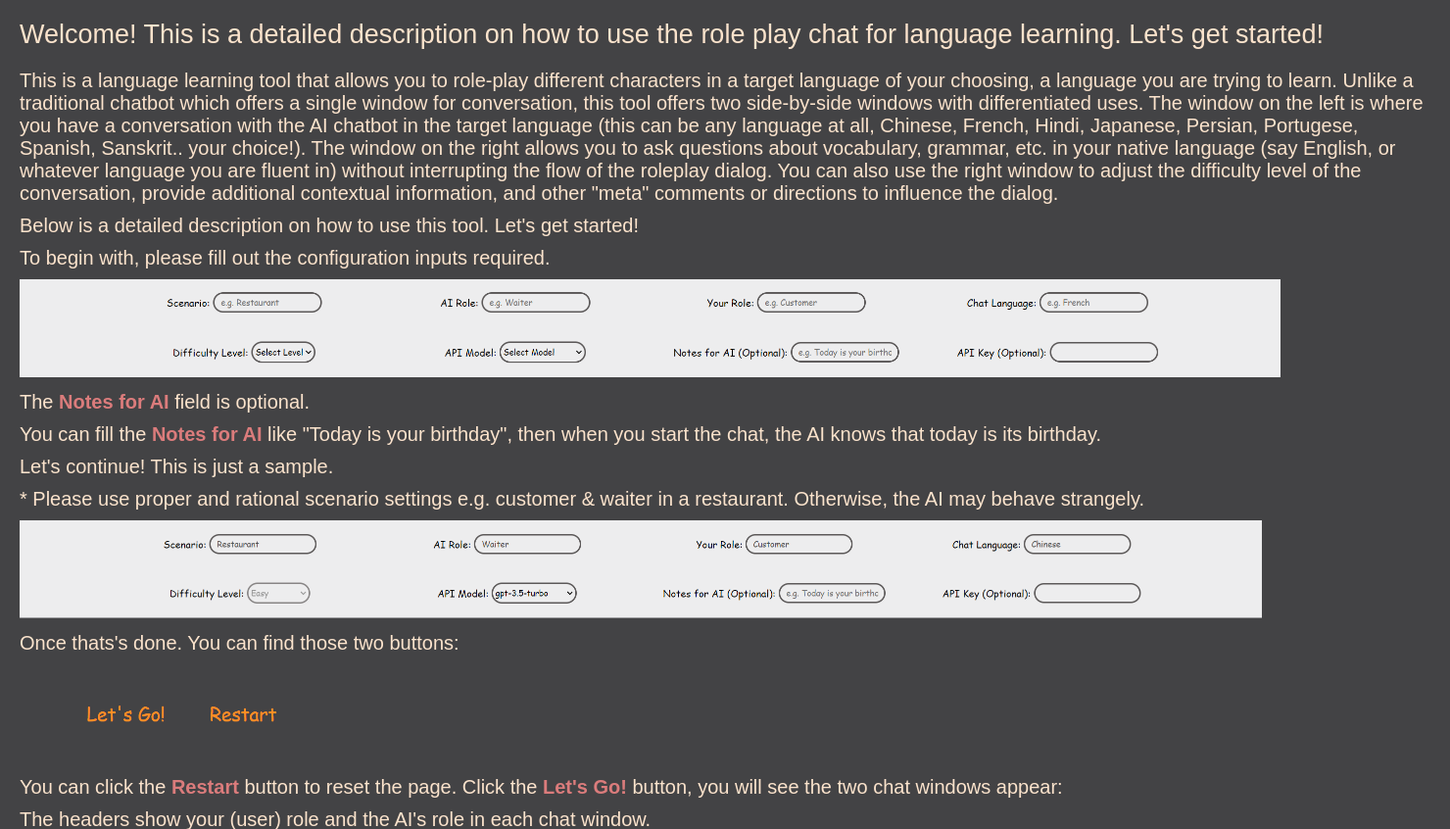
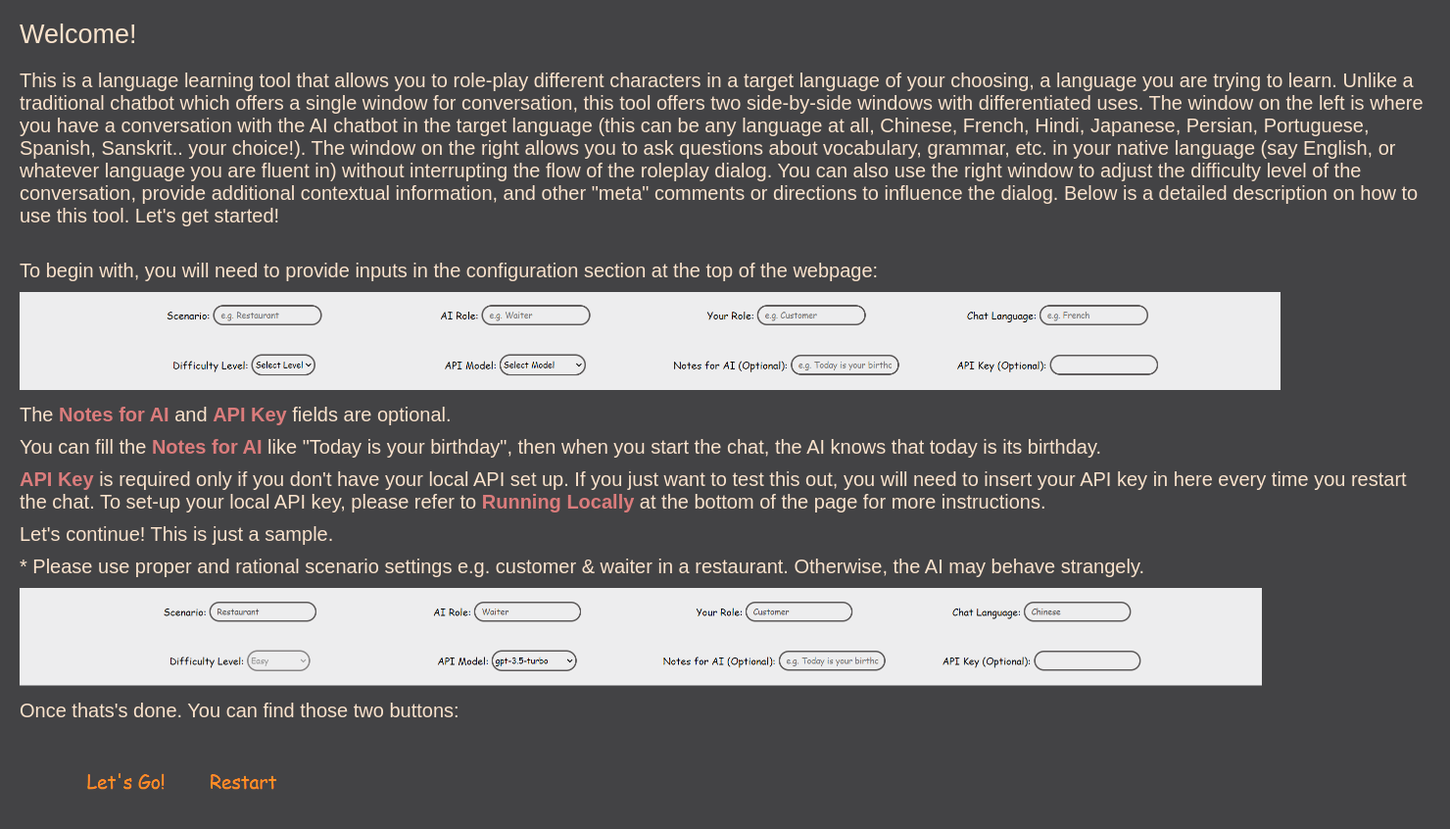
Before and after one commit to ANRGUSC/chatlang, a Flask app: page /readme in a window 1480 px wide. Shown: the top 846 px of the page at 98% size. Run offline with Flask 3, Linux system fonts and the light colour scheme.

Commit message:
Updated readme.html

```diff
--- a/static/css/readmestyle.css
+++ b/static/css/readmestyle.css
@@ -46,3 +46,8 @@ body {
    width: auto;
    margin-bottom: 10px;
 }
+.demo-img-api {
+   height: 70px;
+   width: auto;
+   margin-bottom: 10px;
+}
--- a/templates/readme.html
+++ b/templates/readme.html
@@ -5,25 +5,28 @@
 {% endblock %}
 
 {% block content %}
-   <div class="description-text-header">Welcome! This is a detailed description on how to use the role play chat for language learning. Let's get started!</div>
+   <div class="description-text-header">Welcome!</div>
 
    <div class="description-text">
       This is a language learning tool that allows you to role-play different characters in a target language of your choosing,
       a language you are trying to learn. Unlike a traditional chatbot which offers a single window for conversation, this tool offers two side-by-side windows with differentiated uses.
       The window on the left is where you have a conversation with the AI chatbot in the target language
-      (this can be any language at all, Chinese, French, Hindi, Japanese, Persian, Portugese, Spanish, Sanskrit.. your choice!).
+      (this can be any language at all, Chinese, French, Hindi, Japanese, Persian, Portuguese, Spanish, Sanskrit.. your choice!).
       The window on the right allows you to ask questions about vocabulary, grammar, etc. in your native language (say English, or whatever language you are fluent in)
       without interrupting the flow of the roleplay dialog. You can also use the right window to adjust the difficulty level of the conversation,
-      provide additional contextual information, and other "meta" comments or directions to influence the dialog.
+      provide additional contextual information, and other "meta" comments or directions to influence the dialog. Below is a detailed description on how to use this tool. Let's get started!
    </div>
-   <div class="description-text">Below is a detailed description on how to use this tool. Let's get started!</div>
-   <div class="description-text">To begin with, please fill out the configuration inputs required.</div>
+   <div class="description-text"><br>To begin with, you will need to provide inputs in the configuration section at the top of the webpage:</div>
    <img class="demo-img" src="{{ url_for('chatlang.static', filename='images/readme/info_form_empty.png') }}">
-   <div class="description-text">The <span class="description-text-bold">Notes for AI</span> field is optional.</div>
+   <div class="description-text">The <span class="description-text-bold">Notes for AI</span> and <span class="description-text-bold">API Key</span> fields are optional.</div>
    <div class="description-text">
       You can fill the <span class="description-text-bold">Notes for AI</span> like "Today is your birthday", then when you start the chat, the AI knows that today is its birthday.
    </div>
-
+   <div class="description-text">
+      <span class="description-text-bold">API Key</span> is required only if you don't have your local API set up.
+      If you just want to test this out, you will need to insert your API key in here every time you restart the chat.
+      To set-up your local API key, please refer to <span class="description-text-bold">Running Locally</span> at the bottom of the page for more instructions.
+   </div>
    <div class="description-text">Let's continue! This is just a sample.</div>
    <div class="description-text">* Please use proper and rational scenario settings e.g. customer & waiter in a restaurant. Otherwise, the AI may behave strangely.</div>
    <img class="demo-img" src="{{ url_for('chatlang.static', filename='images/readme/info_form_filled.png') }}">
@@ -74,8 +77,19 @@
    </div>
    <img class="demo-img-log-1" src="{{ url_for('chatlang.static', filename='images/readme/left_log_sample.png') }}">
    <img class="demo-img-log-2" src="{{ url_for('chatlang.static', filename='images/readme/right_log_sample.png') }}">
+
+   <div class="description-text-header"><br>Running Locally</div>
    <div class="description-text">
-      There you go! Give it a try. We hope you like it!
+      Install the requirements:
+   </div>
+   <img class="demo-img-api" src="{{ url_for('chatlang.static', filename='images/readme/api_setup_1.png') }}">
+   <div class="description-text">
+      Set up your local API keys by copying <span class="description-text-bold">.env.example</span> to <span class="description-text-bold">.env</span> and filling in the values.
+   </div>
+   <img class="demo-img-api" src="{{ url_for('chatlang.static', filename='images/readme/api_setup_2.png') }}">
+
+   <div class="description-text">
+      <br>There you go! Give it a try. We hope you like it!<br><br><br>
    </div>
 
 {% endblock %}
```
Also changed, not shown: static/images/readme/api_setup_1.png, static/images/readme/api_setup_2.png (added).
